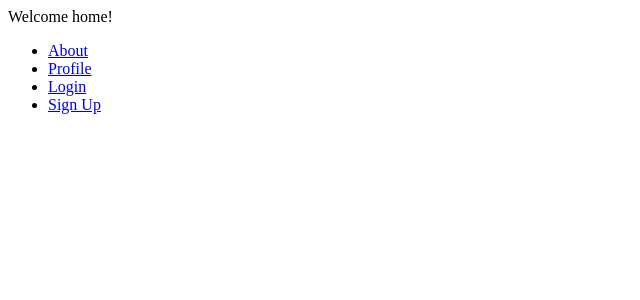
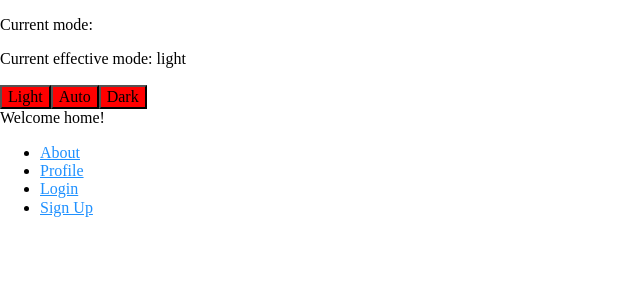
Before and after one commit to flex-farm-stand/ffs, a React (Vite) app: page / in a window 1280 px wide. Shown: the top 300 px of the page, without its empty margins (0-640 px from the left). Built offline with nearby package versions, Linux system fonts and the light colour scheme; no server answers.

Commit message:
Add theme capability
- Add useDarkMode hook
- Load theme in html head (to avoid page flicker)
- Add buttons to control theme
- Configure global style with styled-components

```diff
--- a/index.html
+++ b/index.html
@@ -3,6 +3,8 @@
   <head>
     <meta charset="UTF-8" />
     <link rel="icon" type="image/svg+xml" href="/vite.svg" />
+    <link rel="stylesheet" type="text/css" href="/theme.css" />
+    <script src="/theme.js"></script>
     <meta name="viewport" content="width=device-width, initial-scale=1.0" />
     <title>FFS</title>
   </head>
--- /dev/null
+++ b/public/theme.css
@@ -0,0 +1,8 @@
+.dark-mode {
+  background-color: #000;
+  color: #fff;
+}
+.light-mode {
+  background-color: #fff;
+  color: #000;
+}
--- /dev/null
+++ b/public/theme.js
@@ -0,0 +1,24 @@
+// Inspired by the following blog posts:
+// https://www.jonathan-harrell.com/blog/system-based-theming-with-styled-components/
+// https://www.smashingmagazine.com/2020/04/dark-mode-react-apps-styled-components/
+
+/* eslint-disable-next-line no-extra-semi */
+;(function () {
+  var classNameDark = 'dark-mode'
+  var classNameLight = 'light-mode'
+  function setClassOnDocument(darkMode) {
+    document
+      .querySelector('html')
+      .classList.add(darkMode ? classNameDark : classNameLight)
+    document
+      .querySelector('html')
+      .classList.remove(darkMode ? classNameLight : classNameDark)
+  }
+
+  const preferDarkQuery = '(prefers-color-scheme: dark)'
+  const mql = window.matchMedia(preferDarkQuery)
+  const mode = localStorage.getItem('dark-mode')
+
+  if (mode === 'light' || mode === 'dark') setClassOnDocument(mode === 'dark')
+  else setClassOnDocument(mql.matches)
+})()
--- /dev/null
+++ b/src/features/layout/app/global-style.jsx
@@ -0,0 +1,8 @@
+import { createGlobalStyle } from 'styled-components'
+import 'normalize.css'
+
+export const GlobalStyle = createGlobalStyle`
+  a {
+    color: dodgerblue;
+  }
+`
--- a/src/features/layout/app/index.jsx
+++ b/src/features/layout/app/index.jsx
@@ -1,14 +1,23 @@
 import { useEffect, useState } from 'react'
 import { Outlet } from 'react-router-dom'
+import styled, { ThemeProvider } from 'styled-components'
 
-import { Header } from '@/features/ui'
+import { useDarkMode, Header } from '@/features/ui'
 import { AuthContext, supabase } from '@/features/users'
+import { GlobalStyle } from './global-style'
+import { themes } from './themes'
 
 const signUpSuccessText =
   'Check your email. Email verification needed to complete your sign up.'
 
+const Button = styled.button`
+  background-color: ${({ theme }) => theme.button.bg};
+  color: ${({ theme }) => theme.button.text};
+`
+
 export function App() {
   const [user, setUser] = useState(null)
+  const [mode, effectiveMode, setMode] = useDarkMode()
 
   useEffect(() => {
     initializeAuthProvider()
@@ -62,10 +71,20 @@ export function App() {
 
   return (
     <AuthContext.Provider value={{ loginWithPassword, logout, signUp, user }}>
-      <div className="app">
-        <Header />
-        <Outlet />
-      </div>
+      <ThemeProvider theme={themes[effectiveMode]}>
+        <div className="app">
+          <GlobalStyle />
+          <Header />
+          <div>
+            <p>Current mode: {mode}</p>
+            <p>Current effective mode: {effectiveMode}</p>
+            <Button onClick={() => setMode('light')}>Light</Button>
+            <Button onClick={() => setMode('auto')}>Auto</Button>
+            <Button onClick={() => setMode('dark')}>Dark</Button>
+          </div>
+          <Outlet />
+        </div>
+      </ThemeProvider>
     </AuthContext.Provider>
   )
 }
--- /dev/null
+++ b/src/features/layout/app/themes.js
@@ -0,0 +1,22 @@
+export const themes = {
+  light: {
+    body: {
+      bg: '#fff',
+      text: '#000',
+    },
+    button: {
+      bg: 'red',
+      text: 'black',
+    },
+  },
+  dark: {
+    body: {
+      bg: '#222',
+      text: '#ddd',
+    },
+    button: {
+      bg: 'yellow',
+      text: 'black',
+    },
+  },
+}
--- /dev/null
+++ b/src/features/ui/dark-mode/index.jsx
@@ -0,0 +1,60 @@
+import { useEffect, useState } from 'react'
+
+const classNameDark = 'dark-mode'
+const classNameLight = 'light-mode'
+const darkModeQuery = window.matchMedia('(prefers-color-scheme: dark)')
+const initialValueMode = window.localStorage.getItem('dark-mode')
+const initialValueEffectiveMode =
+  initialValueMode === 'light' || initialValueMode === 'dark'
+    ? initialValueMode
+    : darkModeQuery.matches
+    ? 'dark'
+    : 'light'
+
+// Inspired by the following blog posts:
+// https://www.jonathan-harrell.com/blog/system-based-theming-with-styled-components/
+// https://www.smashingmagazine.com/2020/04/dark-mode-react-apps-styled-components/
+export function useDarkMode() {
+  const [mode, setMode] = useState(initialValueMode)
+  const [effectiveMode, setEffectiveMode] = useState(initialValueEffectiveMode)
+
+  useEffect(() => {
+    darkModeQuery.addListener(handleQueryChange)
+    return () => darkModeQuery.removeListener(handleQueryChange)
+  })
+  function applyMode(newMode) {
+    switch (newMode) {
+      case 'light':
+        setLight()
+        break
+      case 'dark':
+        setDark()
+        break
+      case 'auto':
+        setAuto()
+        break
+      default:
+        throw new Error('Unsupported dark mode value')
+    }
+    setMode(newMode)
+    window.localStorage.setItem('dark-mode', newMode)
+  }
+  function handleQueryChange(e) {
+    mode === 'auto' && e.matches ? setDark() : setLight()
+  }
+  function setLight() {
+    document.querySelector('html').classList.remove(classNameDark)
+    document.querySelector('html').classList.add(classNameLight)
+    setEffectiveMode('light')
+  }
+  function setDark() {
+    document.querySelector('html').classList.remove(classNameLight)
+    document.querySelector('html').classList.add(classNameDark)
+    setEffectiveMode('dark')
+  }
+  function setAuto() {
+    darkModeQuery.matches ? setDark() : setLight()
+  }
+
+  return [mode, effectiveMode, applyMode]
+}
--- a/src/features/ui/index.js
+++ b/src/features/ui/index.js
@@ -2,3 +2,4 @@ export { Button } from './button'
 export { FormGroup } from './form-group'
 export { Header } from './header'
 export { Title } from './title'
+export { useDarkMode } from './dark-mode'
```
